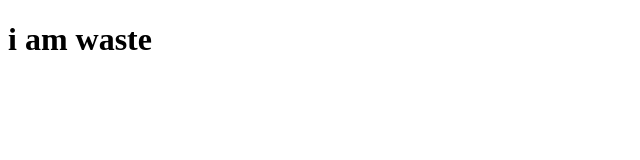
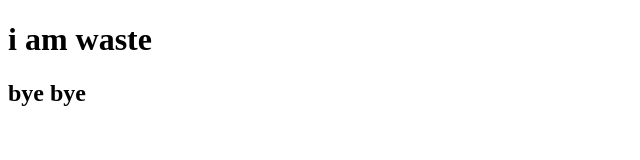
Before and after one commit to VYENNI/Nanda_Assignment, a plain HTML site: page index.html in a window 1280 px wide. Shown: the whole page, without its empty margins (0-640 px from the left). Drawn offline with Linux system fonts and the light colour scheme.

Commit message:
Committer: Yenni <vivekananda.yenni@capgemini.com>

```diff
--- a/index.html
+++ b/index.html
@@ -8,5 +8,6 @@
 </head>
 <body>
     <h1>i am waste</h1>
+    <h2>bye bye</h2>
 </body>
 </html>
```
